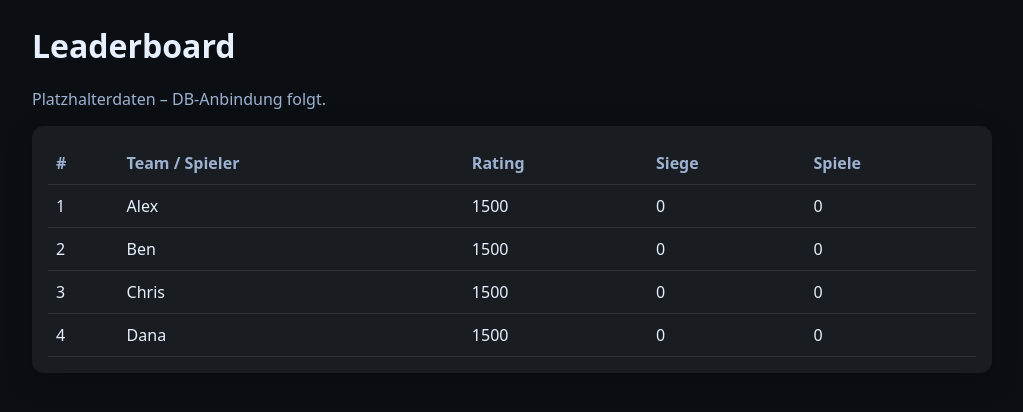
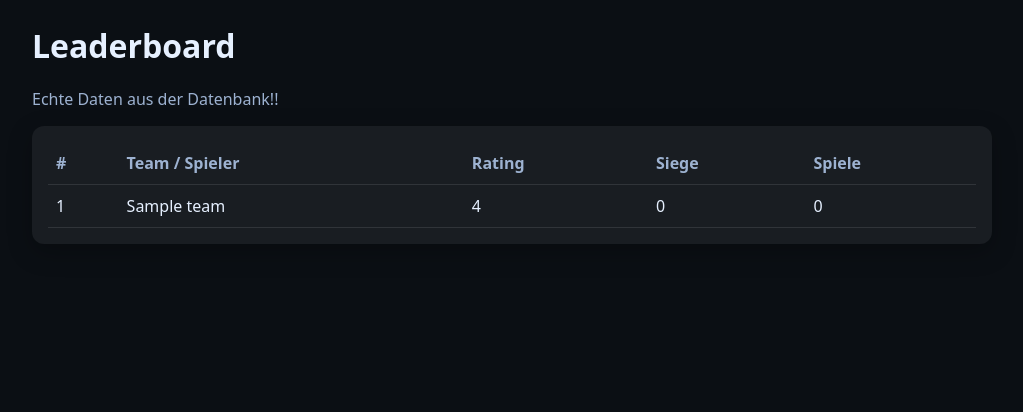
Before and after one commit to HosseinKrouna/foosball-scoreboard, a PHP site: page /leaderboard in a window 1280 px wide. Shown: the top 412 px of the page, without its empty margins (128-1151 px from the left). Run offline with PHP 8.4, Linux system fonts and the light colour scheme; tables that the repository leaves empty or names only in its code hold one stand-in row (values such as "Sample post").

Commit message:
feat: wire leaderboard to MySQL teams table

```diff
--- a/routes/web.php
+++ b/routes/web.php
@@ -11,18 +11,22 @@ function route(string $method, string $path): string {
 
   if ($method === 'GET' && $path === '/leaderboard') {
     $title = 'Leaderboard';
-        // Platzhalter-Daten
-        $teams = [
-            ['rank'=>1,'name'=>'Alex','rating'=>1500,'wins'=>0,'games'=>0],
-            ['rank'=>2,'name'=>'Ben','rating'=>1500,'wins'=>0,'games'=>0],
-            ['rank'=>3,'name'=>'Chris','rating'=>1500,'wins'=>0,'games'=>0],
-            ['rank'=>4,'name'=>'Dana','rating'=>1500,'wins'=>0,'games'=>0],
-        ];
+
+    $pdo = db();
+    $stmt = $pdo->query("
+        SELECT id, name, rating, wins, games_played
+        FROM teams
+        ORDER BY rating DESC, wins DESC, games_played DESC
+        LIMIT 50
+    ");
+    $teams = $stmt->fetchAll();
+
     ob_start();
     include __DIR__ . '/../views/leaderboard.php';
     return (string)ob_get_clean();
 }
 
+
     http_response_code(404);
     return 'Not found';
 }
--- a/views/leaderboard.php
+++ b/views/leaderboard.php
@@ -1,6 +1,6 @@
 <?php ob_start(); ?>
 <h1>Leaderboard</h1>
-<p class="muted">Platzhalterdaten – DB-Anbindung folgt.</p>
+<p class="muted">Echte Daten aus der Datenbank!!</p>
 <div class="card">
     <table class="table">
         <thead>
@@ -13,13 +13,13 @@
             </tr>
         </thead>
         <tbody>
-            <?php foreach ($teams as $t): ?>
+            <?php foreach ($teams as $i => $t): ?>
             <tr>
-                <td><?= (int)$t['rank'] ?></td>
+                <td><?= $i + 1 ?></td>
                 <td><?= htmlspecialchars($t['name']) ?></td>
                 <td><?= (int)$t['rating'] ?></td>
                 <td><?= (int)$t['wins'] ?></td>
-                <td><?= (int)$t['games'] ?></td>
+                <td><?= (int)$t['games_played'] ?></td>
             </tr>
             <?php endforeach; ?>
         </tbody>
```
Lines whose indentation alone changed are shown as unchanged.
